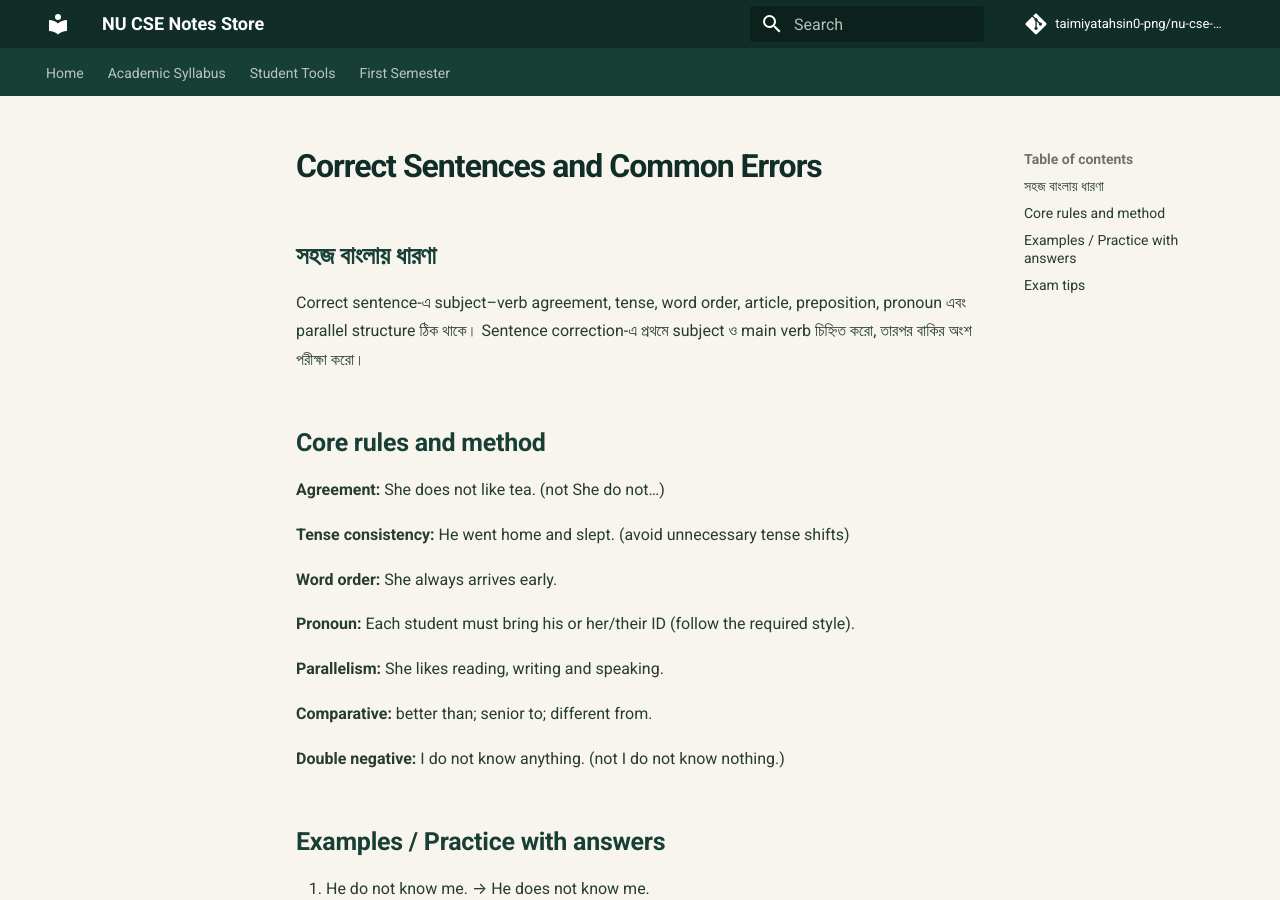
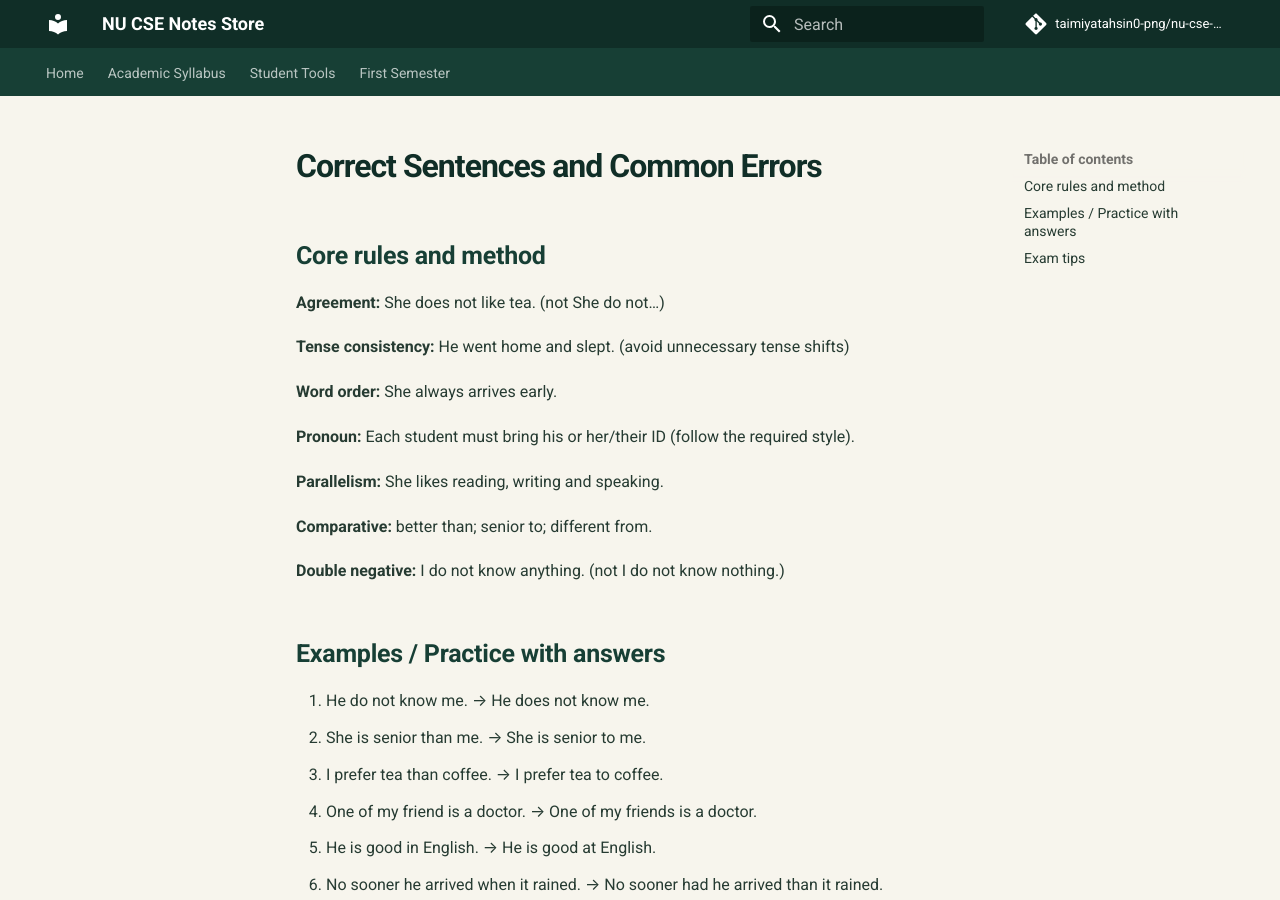
Before and after one commit to taimiyatahsin0-png/nu-cse-notes-store, an MkDocs documentation site: the page built from docs/subjects/eng/05-correct-sentences.md, in a window 1280 px wide and 900 px high. Built offline with MkDocs 1.6.1 and Material for MkDocs 9.7.7, drawn with Linux system fonts in a browser that asks for light colours; comment, search, counter and statistics services are not loaded.

Commit message:
Remove Bangla content; standardize English-only notes

```diff
--- a/docs/subjects/eng/05-correct-sentences.md
+++ b/docs/subjects/eng/05-correct-sentences.md
@@ -1,7 +1,4 @@
 # Correct Sentences and Common Errors
-
-## সহজ বাংলায় ধারণা
-Correct sentence-এ subject–verb agreement, tense, word order, article, preposition, pronoun এবং parallel structure ঠিক থাকে। Sentence correction-এ প্রথমে subject ও main verb চিহ্নিত করো, তারপর বাকির অংশ পরীক্ষা করো।
 
 ## Core rules and method
 **Agreement:** She does not like tea. (not She do not…)
```
